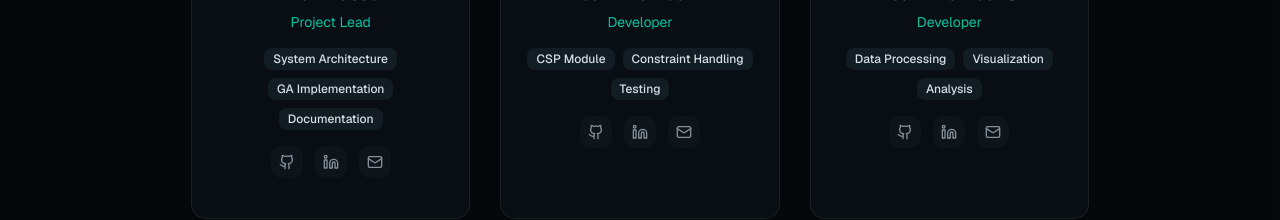
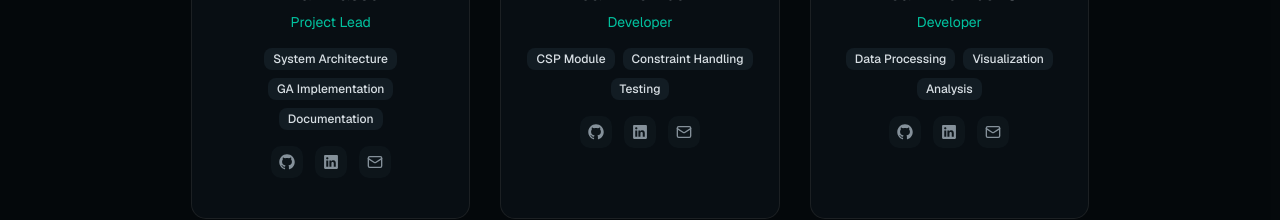
Before and after one commit to Afrah2006/Ai-project-2026, a Next.js app: page / in a window 1280 px wide. Shown: the part 6620-6840 px from the top of the page. Built offline with nearby package versions, Linux system fonts and the light colour scheme.

Commit message:
fix: correct icon imports in team-section and footer
Resolve icon casing issues for GitHub and LinkedIn in imports.

Co-authored-by: Afrah Zeghilet <215208346+Afrah2006@users.noreply.github.com>

```diff
--- a/components/team-section.tsx
+++ b/components/team-section.tsx
@@ -4,7 +4,8 @@ import { motion } from "framer-motion";
 import { Card, CardContent } from "@/components/ui/card";
 import { Avatar, AvatarFallback } from "@/components/ui/avatar";
 import { Badge } from "@/components/ui/badge";
-import { Github, Linkedin, Mail } from "lucide-react";
+import { Mail } from "lucide-react";
+import { GitHubLogoIcon, LinkedInLogoIcon } from "@radix-ui/react-icons";
 
 const teamMembers = [
   {
@@ -83,14 +84,14 @@ export function TeamSection() {
                       className="p-2 rounded-lg bg-secondary/50 text-muted-foreground hover:text-primary hover:bg-primary/10 transition-colors"
                       aria-label="GitHub"
                     >
-                      <Github className="size-4" />
+                      <GitHubLogoIcon className="size-4" />
                     </a>
                     <a
                       href="#"
                       className="p-2 rounded-lg bg-secondary/50 text-muted-foreground hover:text-primary hover:bg-primary/10 transition-colors"
                       aria-label="LinkedIn"
                     >
-                      <Linkedin className="size-4" />
+                      <LinkedInLogoIcon className="size-4" />
                     </a>
                     <a
                       href="#"
```
